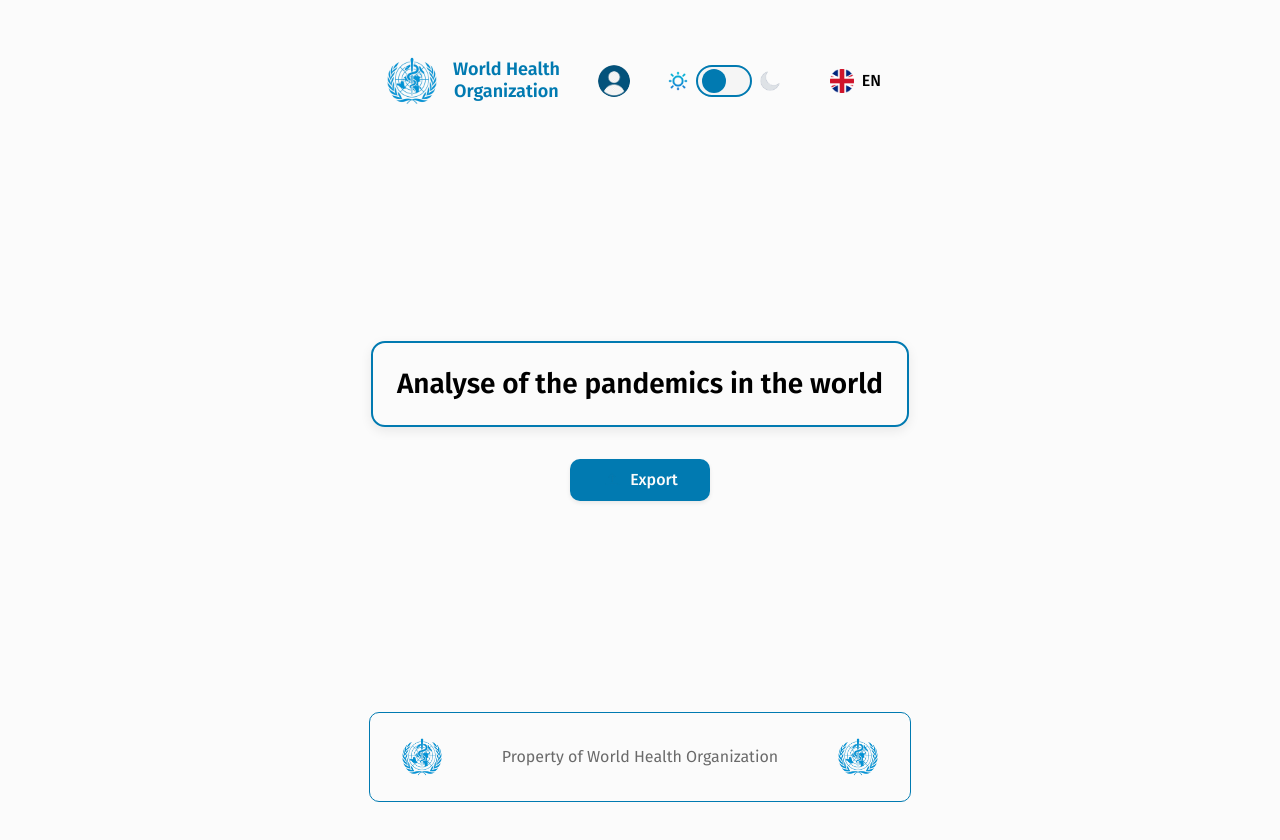
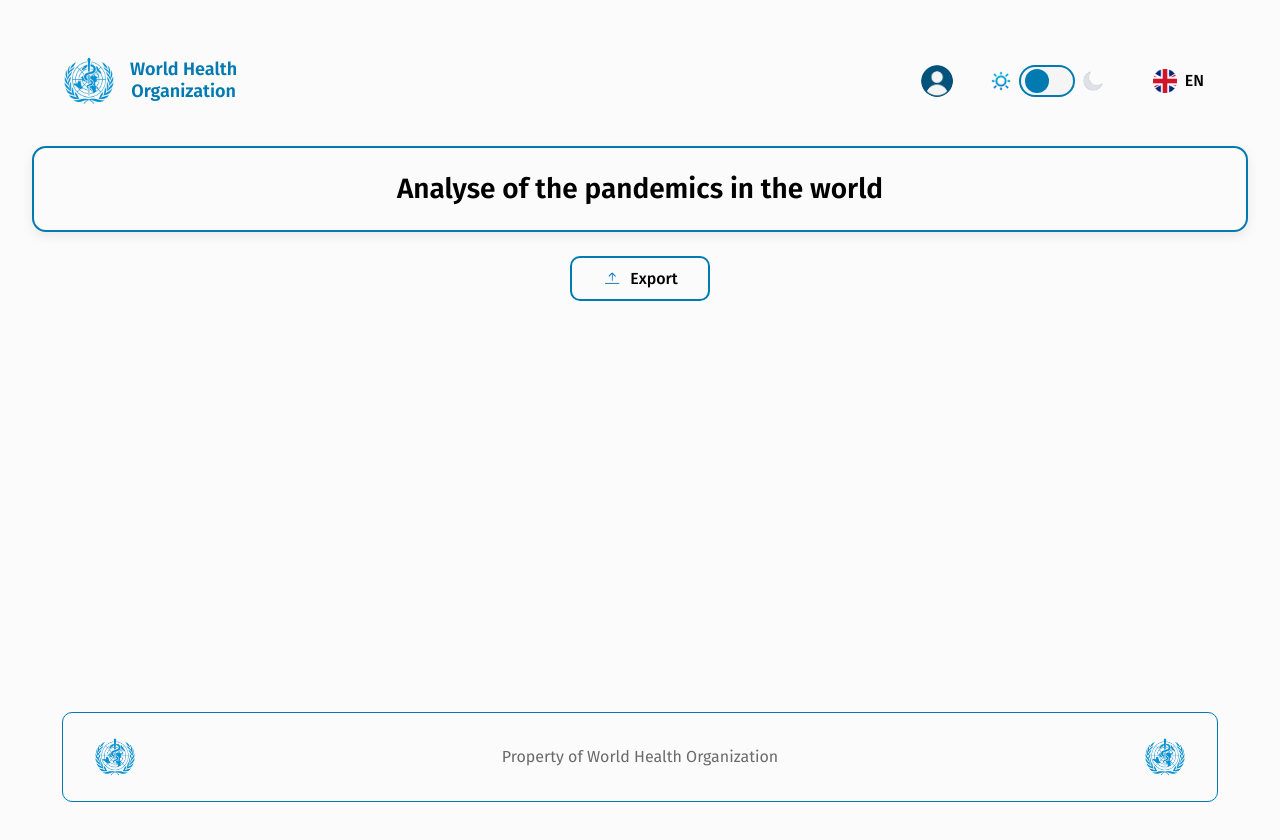
Before and after one commit to Lloyd-Heartfire/MSP, a React (Vite) app in the folder frontend/: page /home in a window 1280 px wide. Shown: the top 840 px of the page. Built offline with nearby package versions, Linux system fonts and the light colour scheme.

Commit message:
add props to exportButton it can export un example of table to csv

```diff
--- a/frontend/src/components/ExportButton/ExportButton.css
+++ b/frontend/src/components/ExportButton/ExportButton.css
@@ -1,17 +1,17 @@
 @import '../../styles/globals.css';
 
 .export-button {
-  /* Utilisation des classes de boutons globales */
-  background-color: var(--button-primary);
-  color: #FBFBFB;
-  border: none;
+  /* Bouton en contour uniquement (outline) */
+  background-color: transparent;
+  color: var(--text-primary);
+  border: 2px solid var(--border-color);
   padding: var(--spacing-sm) var(--spacing-xl);
   font-size: var(--font-size-md);
   font-weight: var(--font-weight-medium);
   border-radius: var(--radius-md);
   cursor: pointer;
   transition: all var(--transition-fast);
-  box-shadow: 0 2px 4px var(--shadow);
+  box-shadow: none;
   min-width: 140px;
   display: inline-flex;
   align-items: center;
@@ -20,14 +20,15 @@
 }
 
 .export-button:hover {
-  background-color: var(--button-primary-hover);
-  transform: translateY(-1px);
-  box-shadow: 0 4px 12px var(--shadow-hover);
+  background-color: transparent;
+  border-color: var(--button-primary);
+  transform: none;
+  box-shadow: none;
 }
 
 .export-button:active {
-  transform: translateY(0);
-  box-shadow: 0 2px 4px var(--shadow);
+  transform: none;
+  box-shadow: none;
 }
 
 .export-button:focus {
--- a/frontend/src/components/ExportButton/ExportButton.jsx
+++ b/frontend/src/components/ExportButton/ExportButton.jsx
@@ -1,18 +1,52 @@
 import './ExportButton.css'
+import ExportIcon from '../../assets/export.png'
 
-function ExportButton() {
+// Minimal CSV exporter button
+// Props:
+// - data: array of objects (required)
+// - filename: string (optional, default 'export.csv')
+function ExportButton({ data = [], filename = 'export.csv' }) {
+  const escapeCsv = (value) => {
+    if (value === null || value === undefined) return '';
+    const str = String(value);
+    // If field contains comma, quote or newline, wrap in quotes and escape quotes
+    if (/[",\n]/.test(str)) {
+      return '"' + str.replaceAll('"', '""') + '"';
+    }
+    return str;
+  };
+
+  const toCsv = (rows) => {
+    if (!Array.isArray(rows) || rows.length === 0) return '';
+    // Use keys from first row as headers (minimalist)
+    const headers = Object.keys(rows[0]);
+    const headerLine = headers.map(escapeCsv).join(',');
+    const lines = rows.map((row) => headers.map((h) => escapeCsv(row[h])).join(','));
+    return [headerLine, ...lines].join('\n');
+  };
+
   const handleExport = () => {
-    // Add your export functionality here
-    // For example: export data to CSV, PDF, etc.
-    console.log('Export button clicked - implementing export functionality...');
-
-    // Example: You can implement different export formats
-    // exportToCSV() or exportToPDF() or exportToExcel()
-  }
+    if (!data || data.length === 0) {
+      // Minimal feedback; no UI framework here
+      console.warn('Export: aucun data à exporter');
+      return;
+    }
+    const csv = toCsv(data);
+    // Add UTF-8 BOM for Excel compatibility
+    const blob = new Blob(["\uFEFF" + csv], { type: 'text/csv;charset=utf-8;' });
+    const url = URL.createObjectURL(blob);
+    const link = document.createElement('a');
+    link.href = url;
+    link.setAttribute('download', filename);
+    document.body.appendChild(link);
+    link.click();
+    document.body.removeChild(link);
+    URL.revokeObjectURL(url);
+  };
 
   return (
     <button className="export-button" onClick={handleExport}>
-      <img src="./src/assets/export.png" width="20" alt="icon" /> Export
+      <img src={ExportIcon} width="20" alt="export icon" /> Export
     </button>
   )
 }
--- a/frontend/src/components/Home/Home.css
+++ b/frontend/src/components/Home/Home.css
@@ -13,13 +13,14 @@
   flex: 1;
   display: flex;
   flex-direction: column;
-  align-items: center;
-  justify-content: center;
-  gap: var(--spacing-xxl);
-  max-width: 600px;
-  width: fit-content;
+  align-items: stretch;
+  justify-content: flex-start; /* place le contenu sous le header */
+  gap: var(--spacing-xl);
+  max-width: none;
+  width: 50%;
   margin: 0 auto;
   padding: var(--spacing-xxl) var(--spacing-lg);
+  padding-top: var(--spacing-lg); /* réduire l'espace sous le header */
 }
 
 .main-title {
@@ -29,6 +30,13 @@
   text-align: center;
   margin: 0;
   padding: var(--spacing-xl);
+  /* Full-bleed robuste: largeur viewport et centrage */
+  width:95vw;
+  max-width: 100vw;
+  position: relative;
+  left: 50%;
+  transform: translateX(-50%);
+  box-sizing: border-box;
   border: 2px solid var(--border-color);
   border-radius: var(--radius-lg);
   background-color: var(--card-bg);
@@ -44,18 +52,20 @@
   display: flex;
   justify-content: center;
   align-items: center;
-  width: auto;
+  width: 100%;
 }
 
 /* Responsive */
 @media (max-width: 768px) {
   .content {
     padding: var(--spacing-xl) var(--spacing-md);
+    padding-top: var(--spacing-lg); /* rapprocher le titre du header sur mobile */
     gap: var(--spacing-xl);
   }
 
   .main-title {
     font-size: var(--font-size-xl);
     padding: var(--spacing-lg);
+    /* Le centrage 100vw + translateX marche aussi en mobile */
   }
 }
--- a/frontend/src/components/Home/Home.jsx
+++ b/frontend/src/components/Home/Home.jsx
@@ -4,13 +4,19 @@ import Header from '../Header/Header'
 import Footer from '../Footer/Footer'
 
 function Home() {
+  // Exemple minimal de données de tableau à exporter
+  const tableauData = [
+    { Pays: 'France', Cas: 1200, Deces: 30 },
+    { Pays: 'Germany', Cas: 950, Deces: 18 },
+    { Pays: 'Spain', Cas: 1100, Deces: 22 },
+  ]
   return (
     <div className="app-container">
       <Header />
       <div className="content">
         <h1 className="main-title">Analyse of the pandemics in the world</h1>
         <div className="export-section">
-          <ExportButton />
+          <ExportButton data={tableauData} filename="tableau_data.csv" />
         </div>
       </div>
       <Footer />
```
